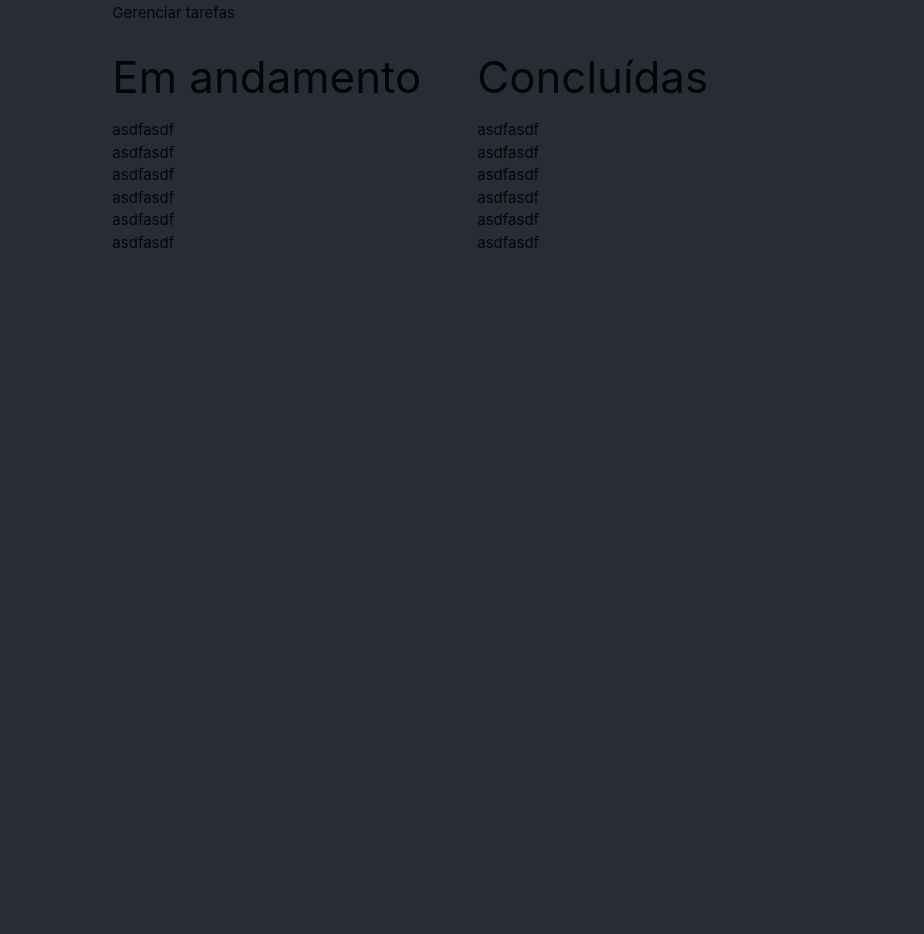
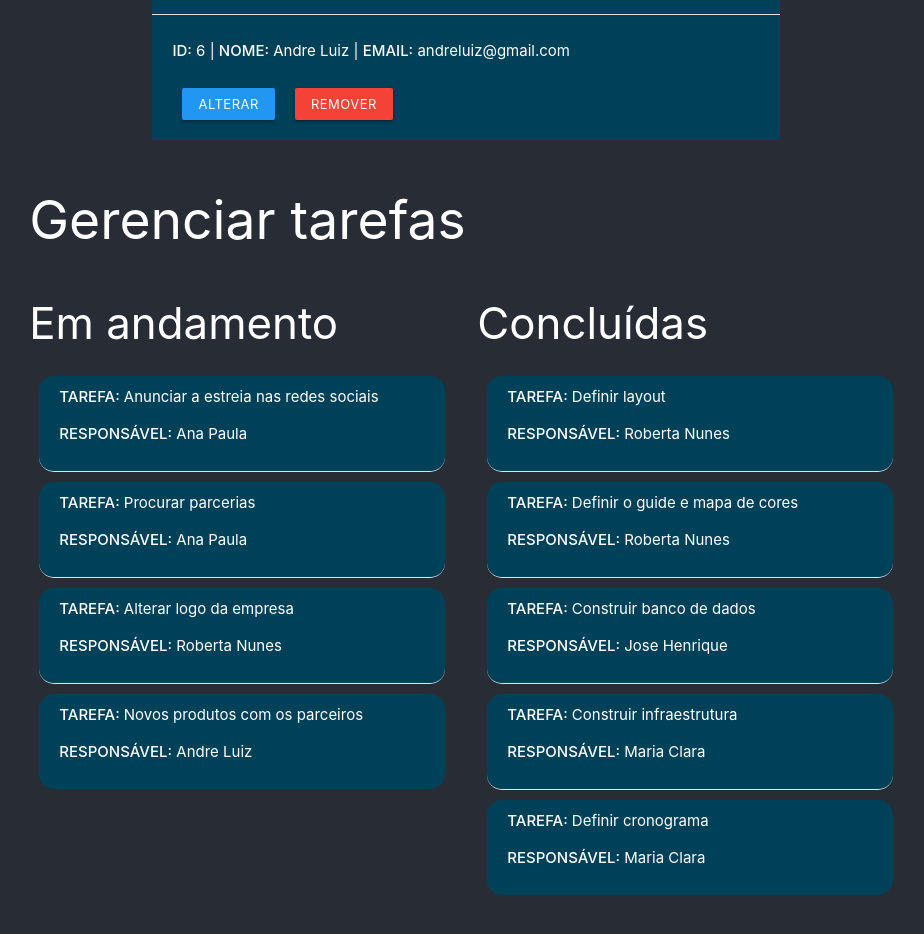
Before and after one commit to jozehjr2/Tasks, a React (Create React App) app: page / in a window 1280 px wide. Shown: the part 1020-1954 px from the top of the page, without its empty margins (174-1098 px from the left). Before the commit the page ends 1294 px from the top, so only its background shows below. Built offline with nearby package versions, Linux system fonts and the light colour scheme.

Commit message:
adjust visual lists

```diff
--- a/src/components/ManageTasks.jsx
+++ b/src/components/ManageTasks.jsx
@@ -1,40 +1,61 @@
 import React from 'react';
 import Users from '../data/Users';
+import Tasks from '../data/Tasks';
 import M from 'materialize-css';
 
 export default (props) => {
+  //Retorna uma lista de todas as tarefas em andamento
+  function getTasksInProgress() {
+    return Tasks.map((task) => {
+      if (task.status == 'em andamento') {
+        let resp = Users.find((element) => element.id == task.idUser); //Para identificar o responsável da tarefa
+        return (
+          <li key={task.id} className="collection-item task">
+            <span className="title">
+              <strong>TAREFA: </strong>
+              {task.nameTask}
+            </span>
+            <p>
+              <strong>RESPONSÁVEL:</strong> {resp.name}
+            </p>
+          </li>
+        );
+      }
+    });
+  }
+
+  //Retorna uma lista de todas as tarefas concluídas
+  function getTasksCompleted() {
+    return Tasks.map((task) => {
+      if (task.status == 'concluido') {
+        let resp = Users.find((element) => element.id == task.idUser); //Para identificar o responsável da tarefa
+        return (
+          <li key={task.id} className="collection-item task">
+            <span className="title">
+              <strong>TAREFA: </strong>
+              {task.nameTask}
+            </span>
+            <p>
+              <strong>RESPONSÁVEL:</strong> {resp.name}
+            </p>
+          </li>
+        );
+      }
+    });
+  }
+
   return (
     <div className="row">
-      <div className="col s12">Gerenciar tarefas</div>
+      <div className="col s12">
+        <h2>Gerenciar tarefas</h2>
+      </div>
       <div className="col s6">
         <h3>Em andamento</h3>
-        <span>asdfasdf</span>
-        <br />
-        <span>asdfasdf</span>
-        <br />
-        <span>asdfasdf</span>
-        <br />
-        <span>asdfasdf</span>
-        <br />
-        <span>asdfasdf</span>
-        <br />
-        <span>asdfasdf</span>
-        <br />
+        <ul className="collection">{getTasksInProgress()}</ul>
       </div>
       <div className="col s6">
         <h3>Concluídas</h3>
-        <span>asdfasdf</span>
-        <br />
-        <span>asdfasdf</span>
-        <br />
-        <span>asdfasdf</span>
-        <br />
-        <span>asdfasdf</span>
-        <br />
-        <span>asdfasdf</span>
-        <br />
-        <span>asdfasdf</span>
-        <br />
+        <ul className="collection">{getTasksCompleted()}</ul>
       </div>
     </div>
   );
--- a/src/components/Registering.jsx
+++ b/src/components/Registering.jsx
@@ -7,9 +7,11 @@ export default (props) => {
   function getUsersList() {
     return Users.map((user) => {
       return (
-        <li key={user.id}>
-          <strong>ID:</strong> {user.id} | <strong>NOME:</strong> {user.name} |{' '}
-          <strong>EMAIL:</strong> {user.email}
+        <li key={user.id} className="collection-item user-list">
+          <p>
+            <strong>ID:</strong> {user.id} | <strong>NOME:</strong> {user.name}{' '}
+            | <strong>EMAIL:</strong> {user.email}
+          </p>
           <button className="waves-effect waves-light btn-small blue">
             Alterar
           </button>
@@ -34,13 +36,16 @@ export default (props) => {
 
   //Remove um usuário
   function removeUser(id) {
-    //console.log(Users);
+    let index = id != 1 ? id - 1 : 1;
+    Users.splice(index, 1);
+    console.log(Users.length);
   }
 
   return (
     <div className="container">
+      <h3>Usuários</h3>
       <button className="waves-effect waves-light btn-small">Novo</button>
-      <ul>{getUsersList()}</ul>
+      <ul className="collection">{getUsersList()}</ul>
     </div>
   );
 };
--- a/src/index.css
+++ b/src/index.css
@@ -13,6 +13,15 @@ code {
     monospace;
 }
 
+h1,
+h2,
+h3,
+h4,
+h5,
+h6 {
+  color: white !important;
+}
+
 /* Registering */
 li {
   color: white;
@@ -22,6 +31,10 @@ li {
 
 button {
   margin: 10px;
+}
+
+.user-list {
+  background-color: #00415a !important;
 }
 
 /* End Registering */
@@ -47,3 +60,19 @@ nav {
 }
 
 /* End Registering */
+
+/* ManageTasks */
+.task {
+  background-color: #00415a !important;
+  border-radius: 15px !important;
+}
+
+.collection {
+  border: none;
+}
+
+.collection > li.task {
+  margin: 10px;
+}
+
+/* End ManageTasks */
```
Also changed, not shown: public/index.html (+0 -22 lines).
